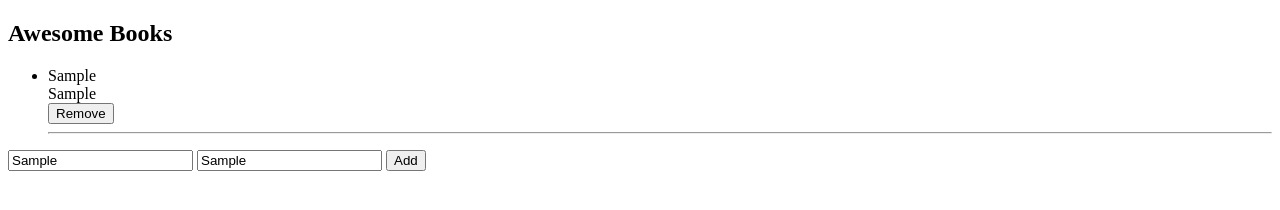
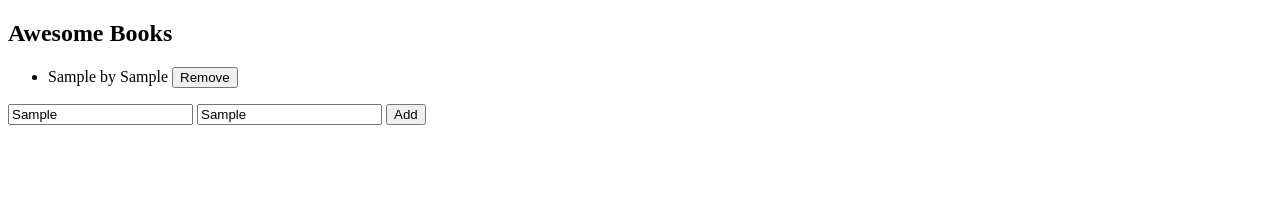
Before and after one commit to rskinnerc/awesome-books, a website: page index.html in a window 1280 px wide. Both pictures are taken after typing "Sample", "Sample" into the empty fields and a click on the button "Add". Drawn offline with Linux system fonts and the light colour scheme.

Commit message:
Implement Book and DisplayBooks classes
- Add addBook logic

```diff
--- a/index.html
+++ b/index.html
@@ -5,7 +5,7 @@
   <meta charset="UTF-8">
   <meta http-equiv="X-UA-Compatible" content="IE=edge">
   <meta name="viewport" content="width=device-width, initial-scale=1.0">
-  <link href="css/reset.css" rel="stylesheet" >
+  <link href="css/reset.css" rel="stylesheet">
   <title>Awesome Books</title>
 </head>
 
@@ -23,6 +23,8 @@
       <button type="submit">Add</button>
     </form>
   </section>
+  <script src="js/Book.js"></script>
+  <script src="js/DisplaBooks.js"></script>
   <script src="js/main.js"></script>
 </body>
 
--- /dev/null
+++ b/js/Book.js
@@ -0,0 +1,17 @@
+// eslint-disable-next-line no-unused-vars
+class Book {
+  constructor(title, author) {
+    this.title = title;
+    this.author = author;
+    this.id = new Date().getMilliseconds();
+  }
+
+  createNode() {
+    const node = document.createElement('li');
+    node.innerHTML = `
+        <span>${this.title}</span> by ${this.author} <button onclick="DisplayBooks.removeBook(${this.id})">Remove</button>
+    `;
+
+    return node;
+  }
+}
--- /dev/null
+++ b/js/DisplaBooks.js
@@ -0,0 +1,22 @@
+// eslint-disable-next-line no-unused-vars
+class DisplayBooks {
+  books = [];
+
+  booksContainer = document.getElementById('books-cont');
+
+  addBook(book) {
+    this.books.push(book);
+    this.render();
+  }
+
+  // static removeBook() {
+
+  // }
+
+  render() {
+    this.booksContainer.innerHTML = '';
+    for (let i = 0; i < this.books.length; i += 1) {
+      this.booksContainer.append(this.books[i].createNode());
+    }
+  }
+}
--- a/js/main.js
+++ b/js/main.js
@@ -1,54 +1,16 @@
-let books = [
-
-];
-
-const booksContainer = document.getElementById('books-cont');
-
-function saveData() {
-  localStorage.setItem('books', JSON.stringify(books));
-}
-
-function removeBook(index) {
-  books.splice(index, 1);
-  saveData();
-}
-
-const displayBooks = () => {
-  booksContainer.innerHTML = '';
-  for (let i = 0; i < books.length; i += 1) {
-    const item = document.createElement('li');
-    item.innerHTML = `<span class="title">${books[i].title}</span> <br> ${books[i].author} <br>`;
-    const btn = document.createElement('button');
-    const divider = document.createElement('hr');
-    btn.textContent = 'Remove';
-    item.append(btn);
-    item.append(divider);
-    btn.onclick = () => {
-      removeBook(i);
-      displayBooks();
-    };
-    booksContainer.append(item);
-  }
-};
+let display;
 
 window.onload = () => {
-  if (localStorage.getItem('books')) {
-    books = JSON.parse(localStorage.getItem('books'));
-  }
-
-  displayBooks();
+  // eslint-disable-next-line no-undef
+  display = new DisplayBooks();
 };
-
-function addBook(title, author) {
-  books.push({ title, author });
-  displayBooks();
-}
 
 document.forms[0].onsubmit = (event) => {
   event.preventDefault();
   const thisForm = event.target;
   const title = thisForm[0].value;
   const author = thisForm[1].value;
-  addBook(title, author);
-  saveData();
+  // eslint-disable-next-line no-undef
+  const newBook = new Book(title, author);
+  display.addBook(newBook);
 };
```
